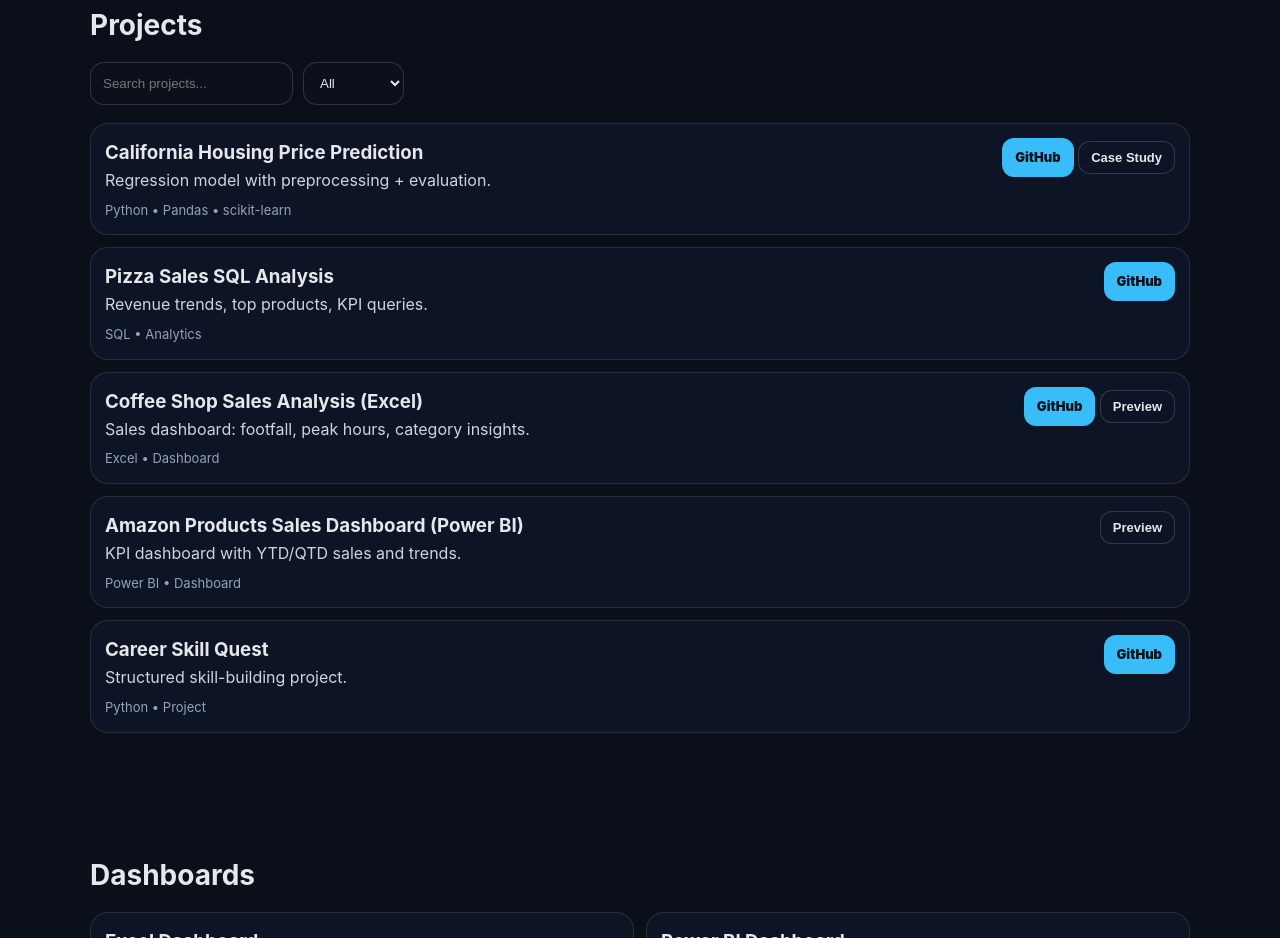
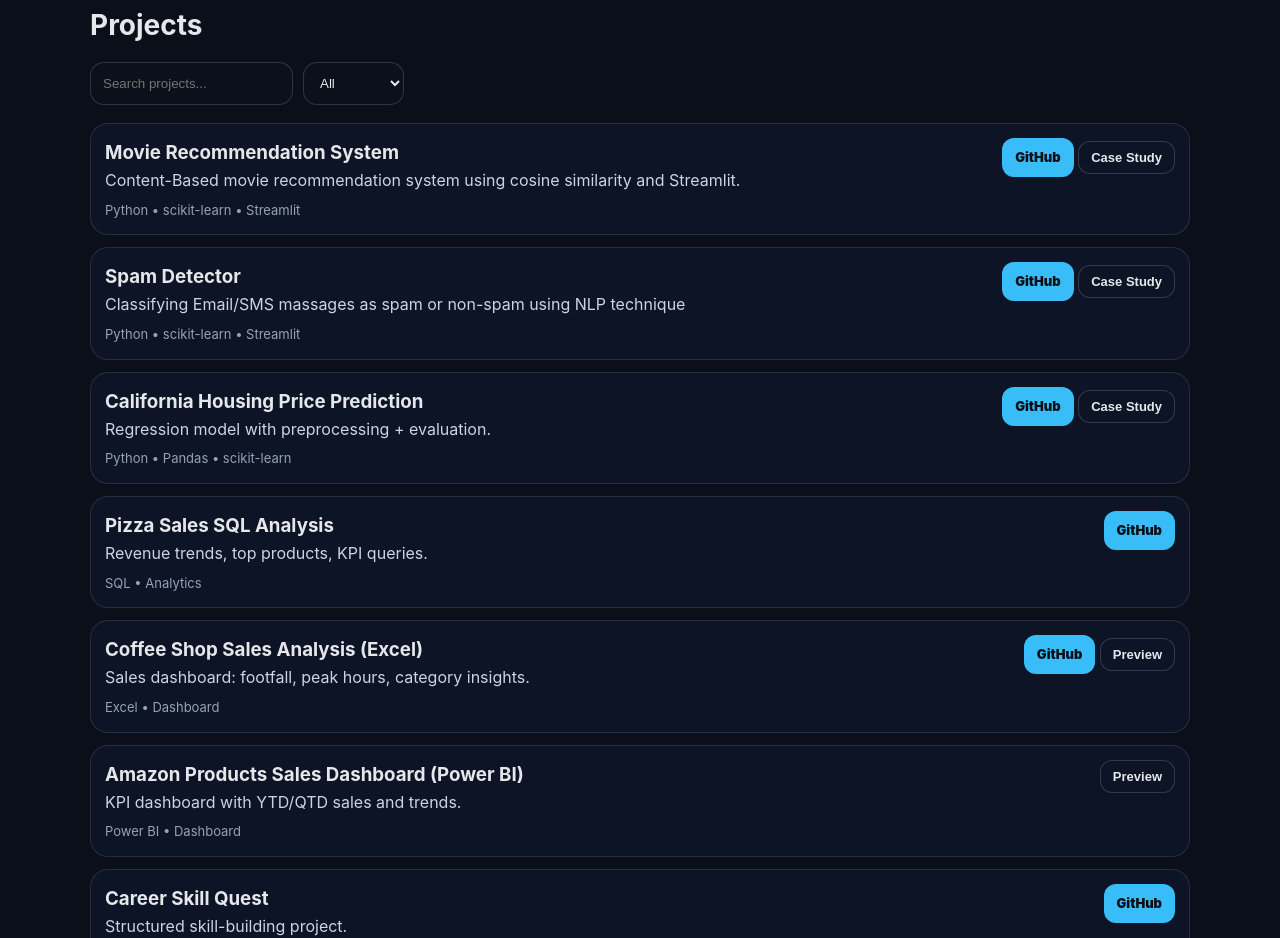
Before and after one commit to Ashisheoran/portfolio, a plain HTML site: page index.html in a window 1280 px wide. Shown: the part 1607-2545 px from the top of the page. Drawn offline with Linux system fonts and the light colour scheme.

Commit message:
Add project entries for Movie Recommendation and Spam Detector

```diff
--- a/index.html
+++ b/index.html
@@ -210,6 +210,30 @@
       <div class="project-list" id="projectList">
         <article class="project" data-tags="ml python regression">
           <div class="p-left">
+            <h3>Movie Recommendation System</h3>
+            <p class="muted">Content-Based movie recommendation system using cosine similarity and Streamlit.</p>
+            <div class="stack">Python • scikit-learn • Streamlit</div>
+          </div>
+          <div class="p-right">
+            <a class="btn small primary" href="https://github.com/Ashisheoran/california-housing-price-prediction.git" target="_blank" rel="noopener">GitHub</a>
+            <button class="btn small ghost" data-modal="mlModal">Case Study</button>
+          </div>
+        </article>
+
+        <article class="project" data-tags="ml python regression">
+          <div class="p-left">
+            <h3>Spam Detector</h3>
+            <p class="muted">Classifying Email/SMS massages as spam or non-spam using NLP technique</p>
+            <div class="stack">Python • scikit-learn • Streamlit</div>
+          </div>
+          <div class="p-right">
+            <a class="btn small primary" href="https://github.com/Ashisheoran/california-housing-price-prediction.git" target="_blank" rel="noopener">GitHub</a>
+            <button class="btn small ghost" data-modal="mlModal">Case Study</button>
+          </div>
+        </article>
+
+        <article class="project" data-tags="ml python regression">
+          <div class="p-left">
             <h3>California Housing Price Prediction</h3>
             <p class="muted">Regression model with preprocessing + evaluation.</p>
             <div class="stack">Python • Pandas • scikit-learn</div>
```
